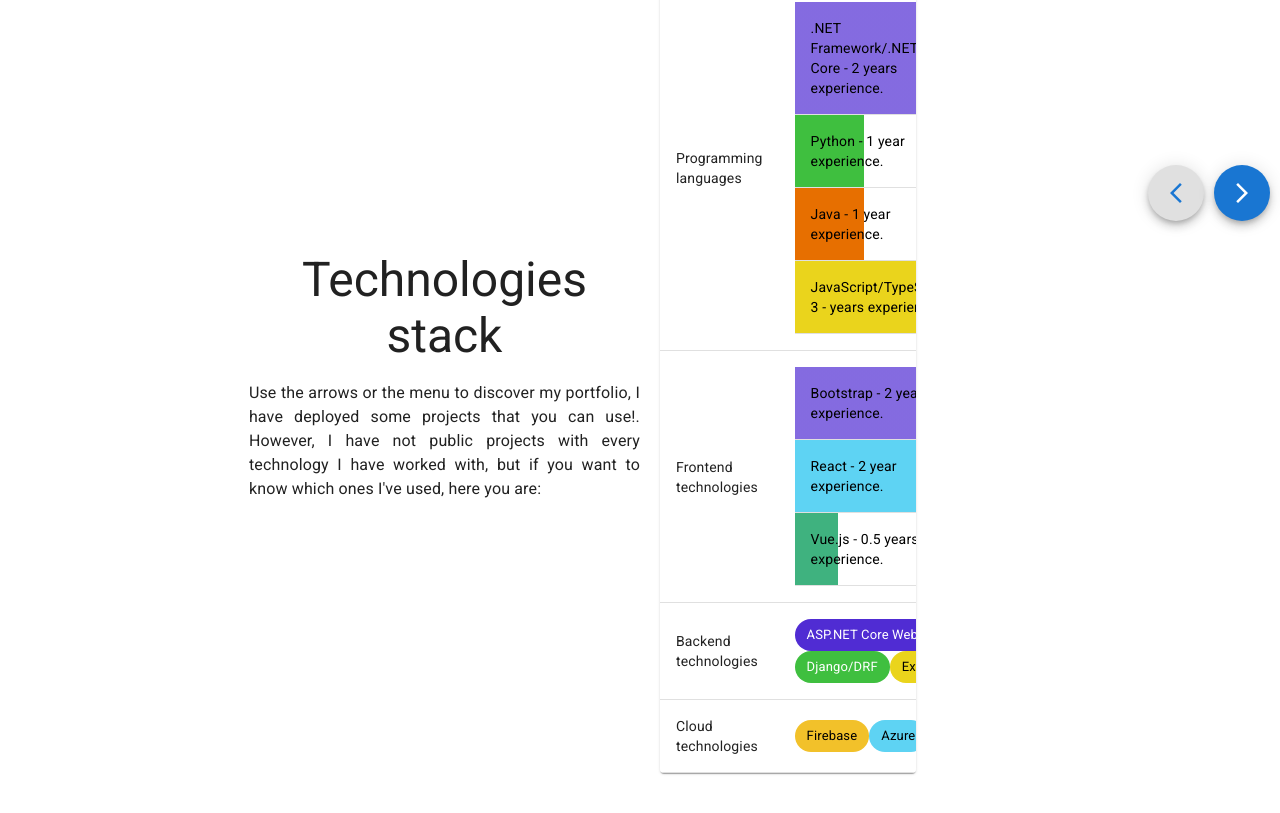
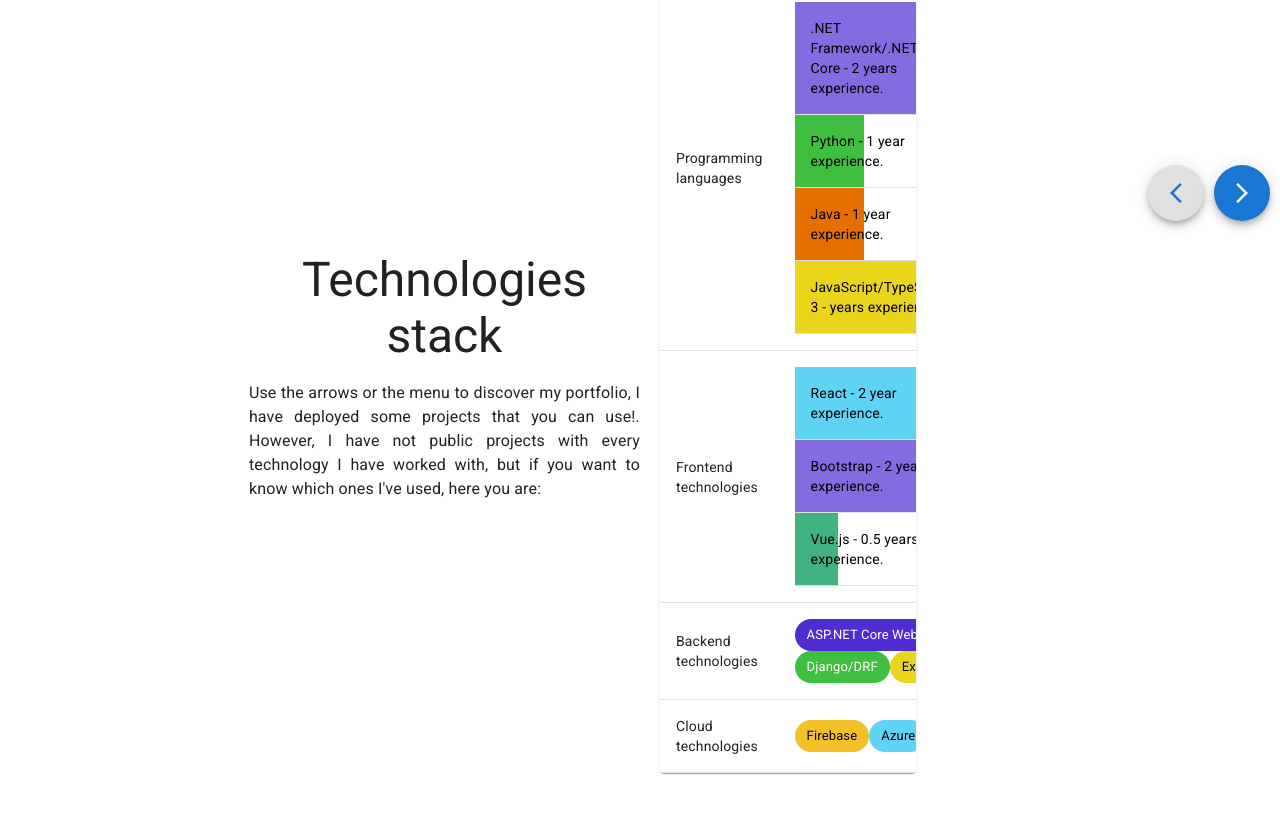
Before and after one commit to OscarGPDev/OscarGPDev, a React (Create React App) app: page / in a window 1280 px wide. Shown: the part 569-1382 px from the top of the page. Built offline with nearby package versions, Linux system fonts and the light colour scheme.

Commit message:
Correcciones visuales en la pantalla de inicio

```diff
--- a/src/pages/AboutMe.js
+++ b/src/pages/AboutMe.js
@@ -157,18 +157,18 @@
                                                     <TableRow>
                                                         <TableCell sx={{
                                                             color: "black",
-                                                            background: "linear-gradient(90deg, rgba(80,44,211,0.7) 0%, rgba(80,44,211,0.7) 100%, rgba(0,0,0,0) 100%) "
+                                                            background: "linear-gradient(90deg, rgba(94,211,243,1) 0%, rgba(94,211,243,1) 100%, rgba(0,0,0,0) 100%) "
                                                         }}>
-                                                            Bootstrap -
-                                                            2 {translation("years_experience")}.
+                                                            React - 2 {translation("year_experience")}.
                                                         </TableCell>
                                                     </TableRow>
                                                     <TableRow>
                                                         <TableCell sx={{
                                                             color: "black",
-                                                            background: "linear-gradient(90deg, rgba(94,211,243,1) 0%, rgba(94,211,243,1) 100%, rgba(0,0,0,0) 100%) "
+                                                            background: "linear-gradient(90deg, rgba(80,44,211,0.7) 0%, rgba(80,44,211,0.7) 100%, rgba(0,0,0,0) 100%) "
                                                         }}>
-                                                            React - 2 {translation("year_experience")}.
+                                                            Bootstrap -
+                                                            2 {translation("years_experience")}.
                                                         </TableCell>
                                                     </TableRow>
                                                     <TableRow>
```
